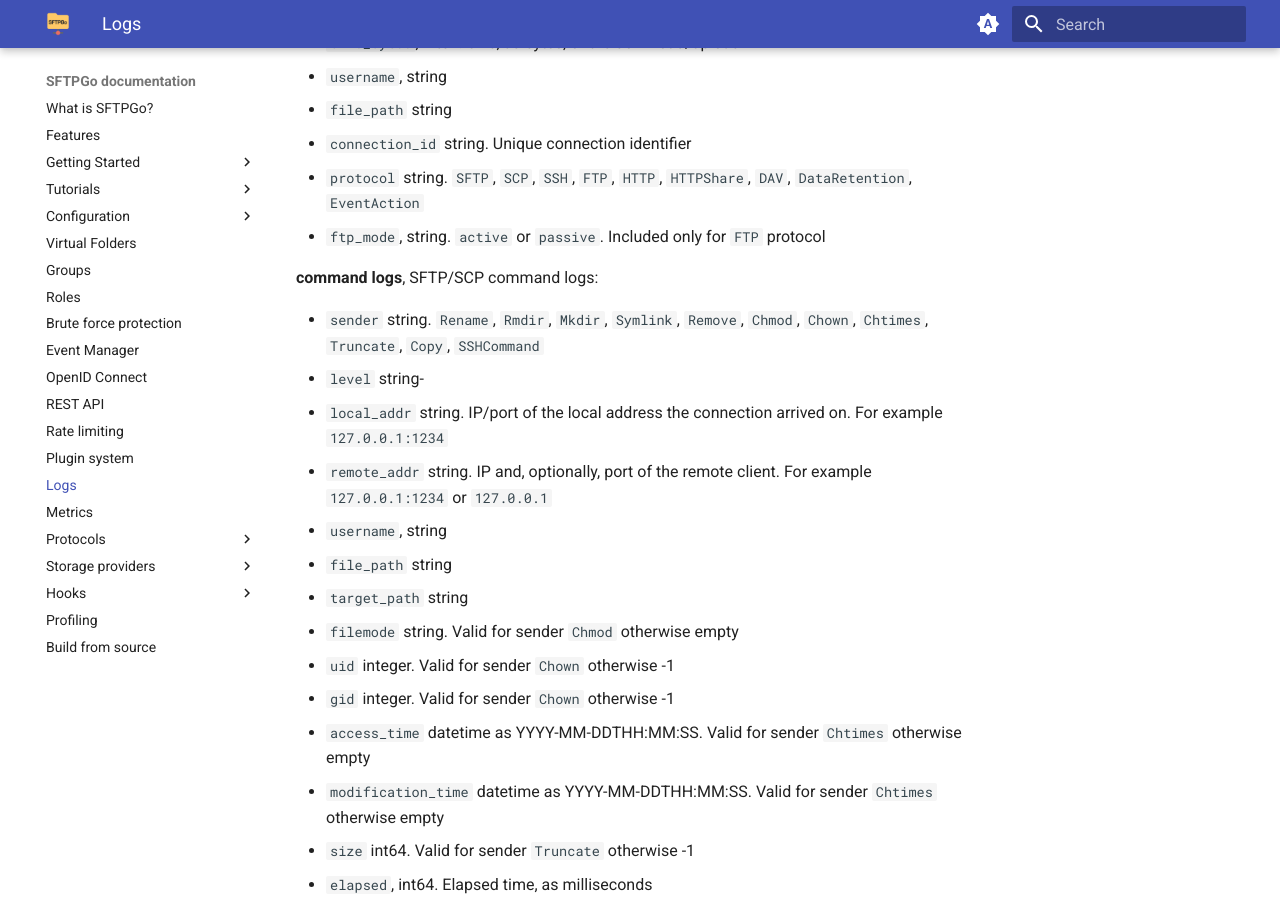
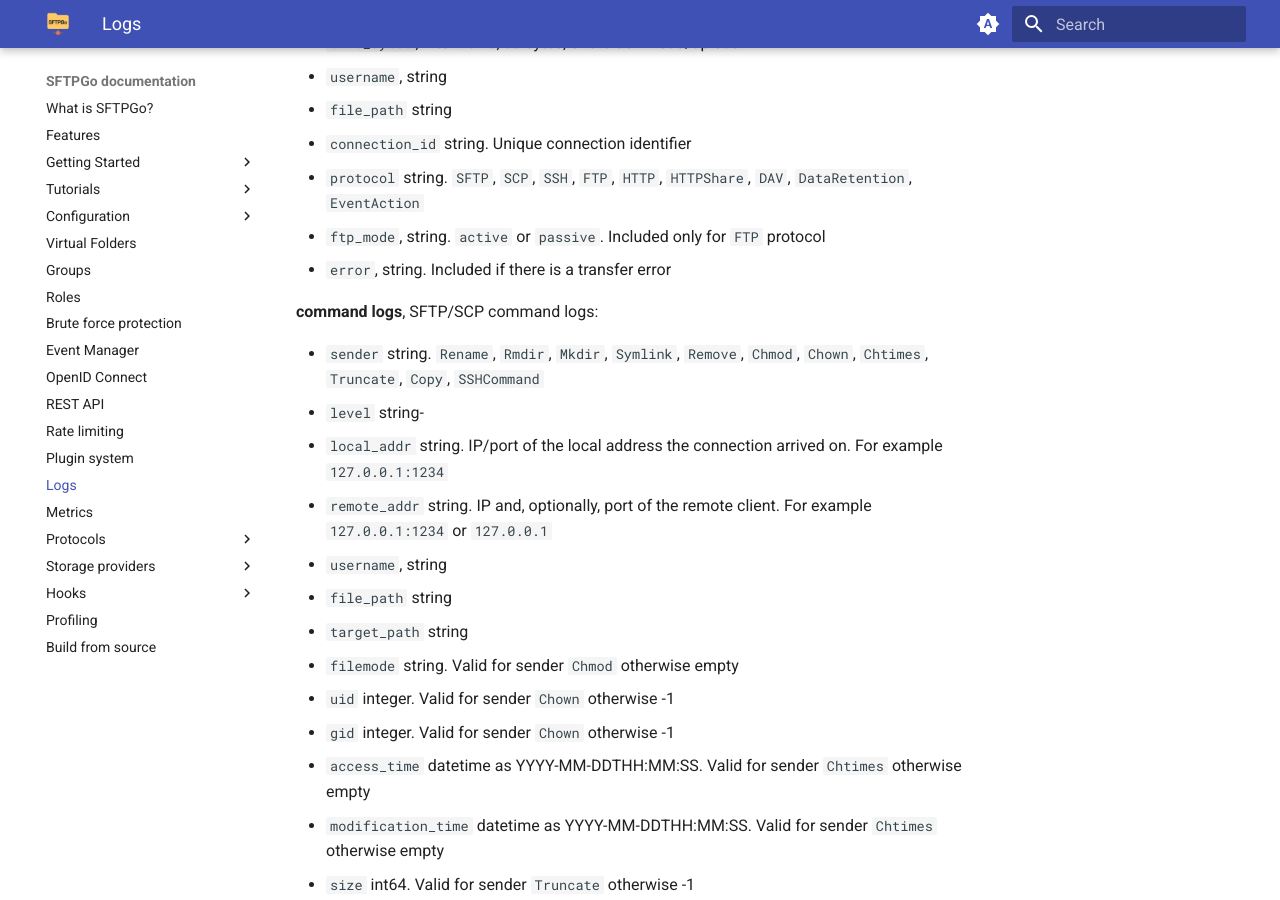
Before and after one commit to sftpgo/docs, an MkDocs documentation site: the page built from docs/logs.md, in a window 1280 px wide and 900 px high, scrolled down 770 px. Built offline with MkDocs 1.6.1 and Material for MkDocs 9.7.7, drawn with Linux system fonts in a browser that asks for light colours; the version menu is left out.

Commit message:
transfer logs: add error field
Signed-off-by: Nicola Murino <nicola.murino@gmail.com>

```diff
--- a/docs/logs.md
+++ b/docs/logs.md
@@ -26,6 +26,7 @@ The logs can be divided into the following categories:
 - `connection_id` string. Unique connection identifier
 - `protocol` string. `SFTP`, `SCP`, `SSH`, `FTP`, `HTTP`, `HTTPShare`, `DAV`, `DataRetention`, `EventAction`
 - `ftp_mode`, string. `active` or `passive`. Included only for `FTP` protocol
+- `error`, string. Included if there is a transfer error
 
 **command logs**, SFTP/SCP command logs:
 
```
